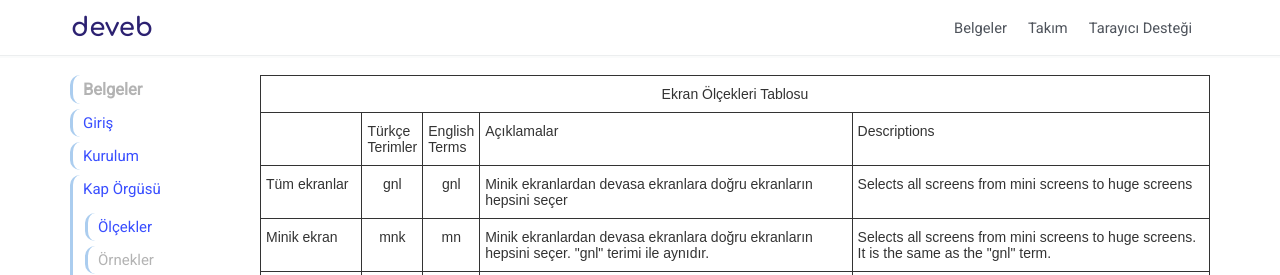
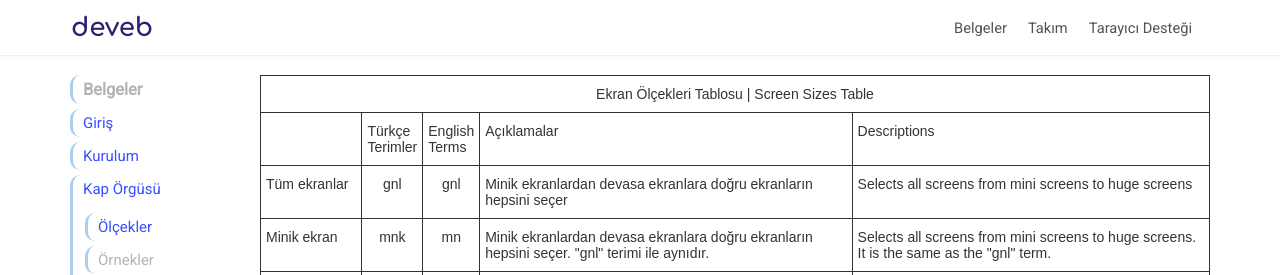
Before and after one commit to data-deveb/data-deveb.github.io, a Jekyll site: the page built from belgeler/terimler.html, in a window 1280 px wide. Shown: the top 275 px of the page. Built offline with Jekyll 4.4.1, drawn with Linux system fonts in a browser that asks for light colours.

Commit message:
Güncelleme

```diff
--- a/belgeler/terimler.html
+++ b/belgeler/terimler.html
@@ -14,7 +14,7 @@
 </style>
 <table class="tg">
   <tr>
-    <th class="tg-baqh" colspan="5">Ekran Ölçekleri Tablosu<br></th>
+    <th class="tg-baqh" colspan="5">Ekran Ölçekleri Tablosu | Screen Sizes Table<br></th>
   </tr>
   <tr>
     <td class="tg-7uzy"><br></td>
```
